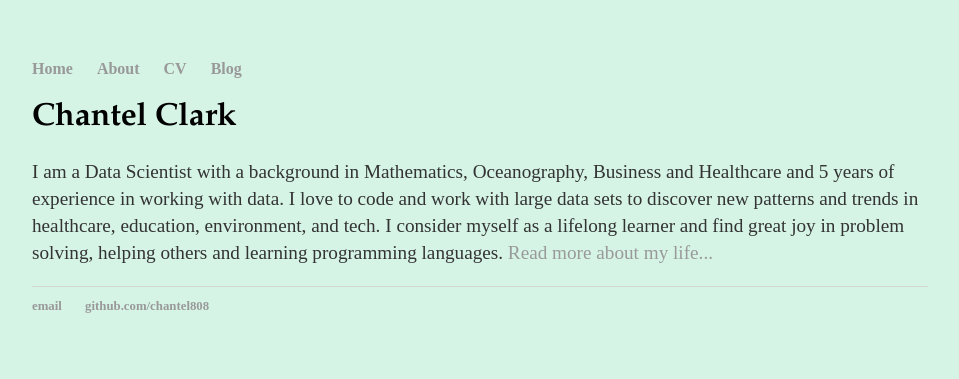
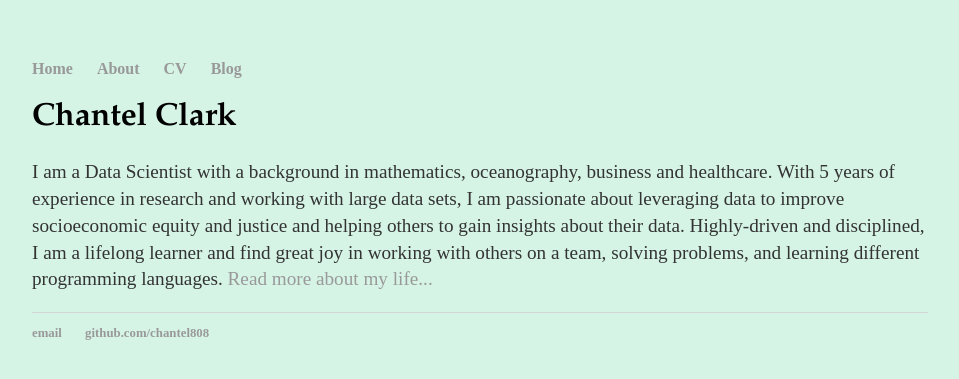
Before and after one commit to chantel808/chantel808.github.io, a Jekyll site: the page built from index.html, in a window 1280 px wide. Shown: the top 379 px of the page, without its empty margins (160-1119 px from the left). Built offline with Jekyll 4.4.1, drawn with Linux system fonts in a browser that asks for light colours.

Commit message:
Update index.html

```diff
--- a/index.html
+++ b/index.html
@@ -4,5 +4,5 @@ title: Chantel's Homepage
 ---
  <div class="blurb">
     <h1>Chantel Clark</h1>
-	<p>I am a Data Scientist with a background in Mathematics, Oceanography, Business and Healthcare and 5 years of experience in working with data. I love to code and work with large data sets to discover new patterns and trends in healthcare, education, environment, and tech. I consider myself as a lifelong learner and find great joy in problem solving, helping others and learning programming languages. <a href="/about">Read more about my life...</a></p>
+	<p>I am a Data Scientist with a background in mathematics, oceanography, business and healthcare. With 5 years of experience in research and working with large data sets, I am passionate about leveraging data to improve socioeconomic equity and justice and helping others to gain insights about their data. Highly-driven and disciplined, I am a lifelong learner and find great joy in working with others on a team, solving problems, and learning different programming languages. <a href="/about">Read more about my life...</a></p>
 </div> <!-- /.blurb -->
```
